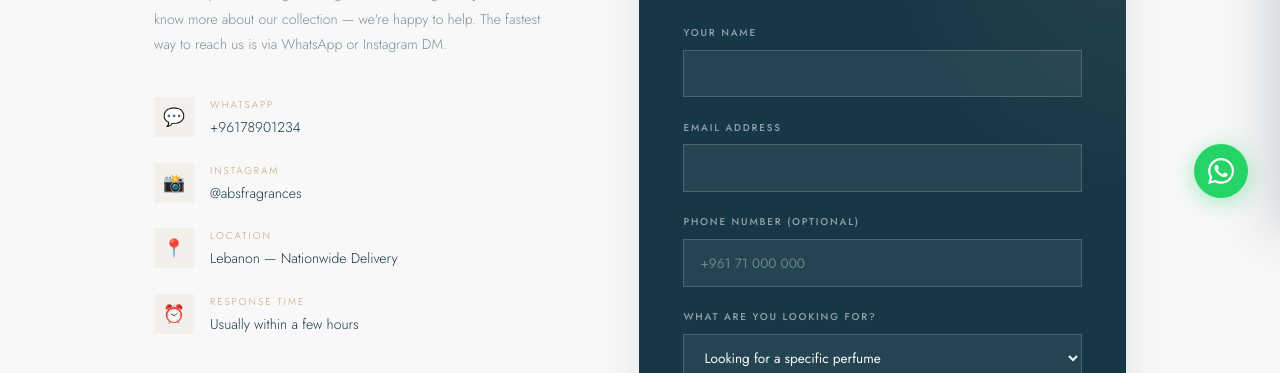
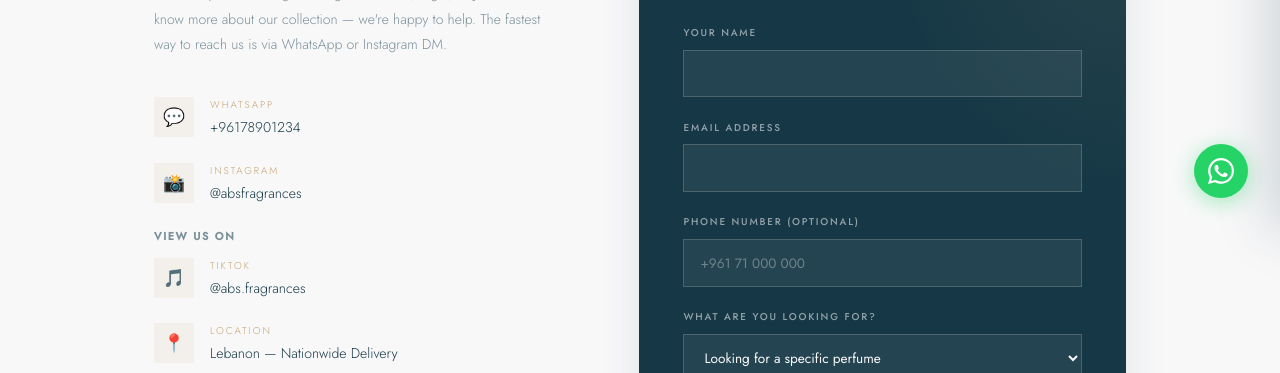
Before and after one commit to ZahraaSbaite/abs-fragrances, a plain HTML site: page contact.html in a window 1280 px wide. Shown: the part 570-943 px from the top of the page. Drawn offline with nearby package versions, Linux system fonts and the light colour scheme; no server answers; a web font is replaced by a local one.

Commit message:
Add TikTok to Contact page and fix social links disappearing on deploy lag
Adds a "View Us On" section on the Contact page with Facebook and a
new TikTok card/button (TikTok was missing entirely there). Also fixes
js/settings.js so TikTok's already-known real URL is used as a
fallback default instead of blank — previously, if the /api/settings
fetch failed (e.g. while Render is still deploying), TikTok would
vanish from the footer even though it has always had a working link.

```diff
--- a/contact.html
+++ b/contact.html
@@ -73,11 +73,19 @@
         <div class="contact-item-val"><a href="https://instagram.com/absfragrances" target="_blank" style="color:var(--navy);text-decoration:none" data-ig-link>@absfragrances</a></div>
       </div>
     </div>
+    <div style="font-family:var(--sans);font-size:.68rem;font-weight:600;letter-spacing:.15em;text-transform:uppercase;color:var(--muted);margin:1.5rem 0 .75rem">View Us On</div>
     <div class="contact-item" data-fb-link style="display:none">
       <div class="contact-item-icon">📘</div>
       <div>
         <div class="contact-item-label">Facebook</div>
         <div class="contact-item-val"><a href="#" target="_blank" style="color:var(--navy);text-decoration:none" data-fb-link>Abs Fragrances</a></div>
+      </div>
+    </div>
+    <div class="contact-item" data-tiktok-link style="display:none">
+      <div class="contact-item-icon">🎵</div>
+      <div>
+        <div class="contact-item-label">TikTok</div>
+        <div class="contact-item-val"><a href="#" target="_blank" style="color:var(--navy);text-decoration:none" data-tiktok-link>@abs.fragrances</a></div>
       </div>
     </div>
     <div class="contact-item" data-email-link style="display:none">
@@ -109,6 +117,7 @@
       </a>
       <a href="https://instagram.com/absfragrances" target="_blank" class="btn btn-navy" data-ig-link>DM on Instagram</a>
       <a href="#" target="_blank" class="btn btn-outline" data-fb-link style="display:none">Message on Facebook</a>
+      <a href="#" target="_blank" class="btn btn-outline" data-tiktok-link style="display:none">Follow on TikTok</a>
       <a href="#" class="btn btn-outline" data-email-link style="display:none">Email Us</a>
     </div>
   </div>
--- a/js/settings.js
+++ b/js/settings.js
@@ -5,11 +5,14 @@
  * data-fb-link / data-tiktok-link / data-email-link attribute. Elements keep
  * their original hardcoded href as a fallback until this resolves (or if the API is down).
  */
+// These are the last-known-good values, used until the /api/settings
+// fetch below resolves (or as a fallback if the API is unreachable), so a
+// slow/failed deploy doesn't make already-real links vanish from the site.
 window.SITE_SETTINGS = {
   whatsapp_number: '96178901234',
   facebook_url: '',
   instagram_url: 'https://www.instagram.com/absfragrances',
-  tiktok_url: '',
+  tiktok_url: 'https://www.tiktok.com/@abs.fragrances',
   email: '',
 };
 
```
